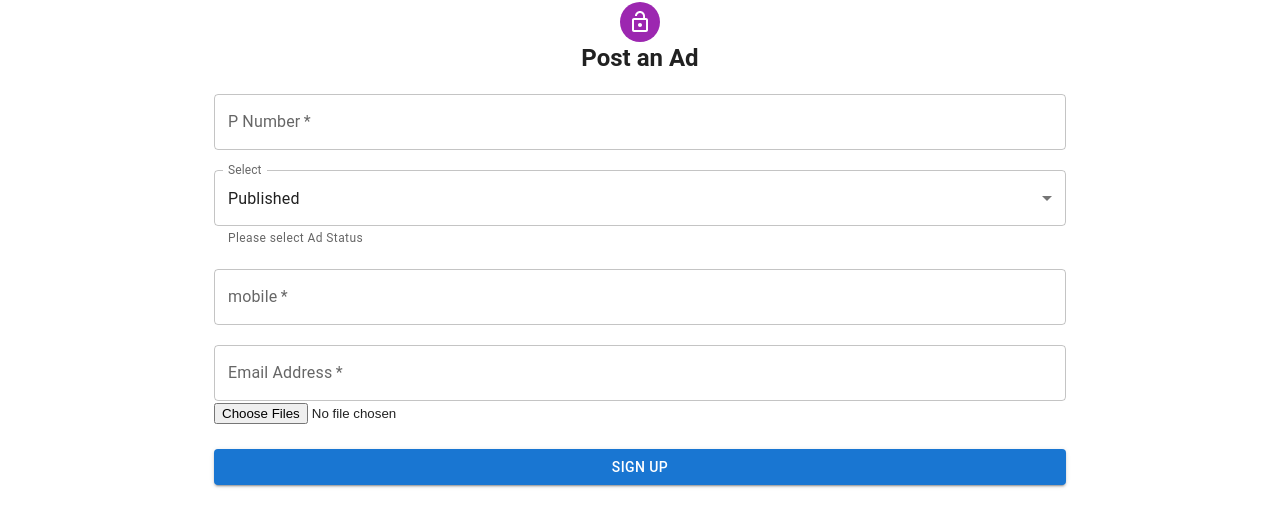
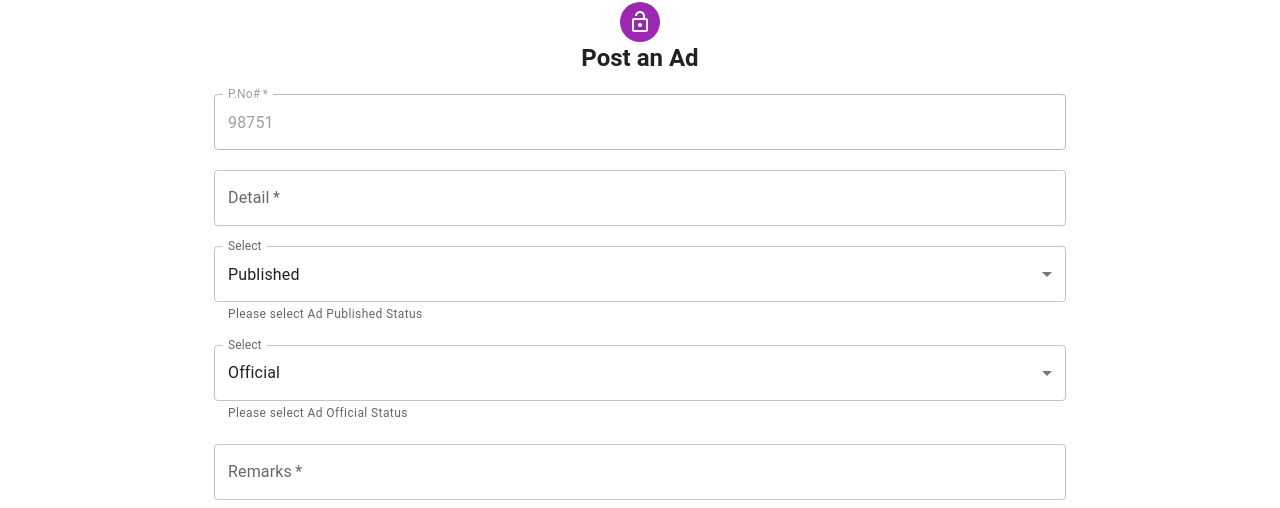
Before and after one commit to amigoow/adboard-mui, a React (Create React App) app: page /login in a window 1280 px wide. Shown: the part 444-952 px from the top of the page. Built offline with nearby package versions, Linux system fonts and the light colour scheme.

Commit message:
date added

```diff
--- a/package.json
+++ b/package.json
@@ -3,15 +3,18 @@
   "version": "0.1.0",
   "private": true,
   "dependencies": {
+    "@date-io/date-fns": "^2.13.1",
     "@emotion/react": "^11.7.1",
     "@emotion/styled": "^11.6.0",
     "@material-ui/core": "^4.12.3",
     "@material-ui/icons": "^4.11.2",
+    "@mui/lab": "^5.0.0-alpha.71",
     "@mui/material": "^5.2.5",
     "@testing-library/jest-dom": "^5.16.1",
     "@testing-library/react": "^12.1.2",
     "@testing-library/user-event": "^13.5.0",
     "axios": "^0.24.0",
+    "date-fns": "^2.28.0",
     "material-auto-rotating-carousel": "^3.0.2",
     "moment": "^2.29.1",
     "react": "^17.0.2",
--- a/src/Components/UploadFile.js
+++ b/src/Components/UploadFile.js
@@ -13,34 +13,44 @@ import LockOpenIcon from '@material-ui/icons/LockOpen';
 import Typography from '@mui/material/Typography';
 import { createTheme, ThemeProvider } from '@mui/material/styles';
 import { getSuggestedQuery } from '@testing-library/react';
+import AdapterDateFns from '@mui/lab/AdapterDateFns';
+import LocalizationProvider from '@mui/lab/LocalizationProvider';
+import DatePicker from '@mui/lab/DatePicker';
 
 const UploadFile = () => {
-  const [selectedFile, setSelectedFile] = React.useState(null);
 
   const selectPublishedStatus = [
     {
-      value: 'T',
+      value: 'P',
       label: 'Published',
     },
     {
-      value: 'F',
+      value: 'D',
       label: 'Deferred',
     }
   ];
 
-  const [pnumber, setPnumber] = useState("");
-  const [pname, setPname] = useState("");
+  const selectOfficialStatus = [
+    {
+      value: 'O',
+      label: 'Official',
+    },
+    {
+      value: 'C',
+      label: 'Caks',
+    }
+  ];
+
+  const [pnumber, setNumber] = useState("9875");
   const [detail, setDetail] = useState("");
-  const [EmergencyStatus, setEmergencyStatus] = useState("T");
-  const [PublishedStatus, setPublishedStatus] = useState("T");
-  const [OfficialStatus, setOfficialStatus] = useState("T");
-  const [createdBy, setCreatedBy] = useState("");
+  const [PublishedStatus, setPublishedStatus] = useState("P");
+  const [OfficialStatus, setOfficialStatus] = useState("O");
   const [remarks, setRemarks] = useState("");
   const [itemValue, setItemValue] = useState("");
-  const [mobileno, setMobile] = useState("");
-  const [email, setEmail] = useState("");
-  const [file, setSelectedFiles] = useState("");
   const theme = createTheme();
+  const [selectedFile, setSelectedFile] = useState(null);
+  const [date, setDate] = React.useState(null);
+
 
   const handleSubmit = (event) => {
     event.preventDefault()
@@ -54,41 +64,34 @@ const UploadFile = () => {
         data: formData,
         headers: { "Content-Type": "multipart/form-data" },
         body: JSON.stringify({
-          pname: pname,
+          Number:pnumber,
           Detail: detail,
-          EmergencyStatus: EmergencyStatus,
           PublishedStatus: PublishedStatus,
           OfficialStatus: OfficialStatus,
-          CreatedBy: createdBy,
           Remarks: remarks,
           ItemValue: itemValue,
-          mobileno: mobileno,
-          email: email,
+          Date: date
         }),
       });
       const signup = {
-        pnumber: pnumber,
-        EmergencyStatus: EmergencyStatus,
+        Number:pnumber,
+        Detail: detail,
         PublishedStatus: PublishedStatus,
         OfficialStatus: OfficialStatus,
-        CreatedBy: createdBy,
         Remarks: remarks,
         ItemValue: itemValue,
-        mobileno: mobileno,
-        email: email,
+        Date: date
+
+
       }
       console.log(signup);
 
-      setPnumber("");
-      setEmergencyStatus("");
+      setNumber(pnumber);
       setPublishedStatus("");
       setOfficialStatus("");
-      setCreatedBy("");
       setRemarks("");
       setItemValue("");
-      setMobile("");
-      setEmail("");
-      setSelectedFiles("");
+      setDate("");
 
     } catch (error) {
       console.log(error)
@@ -127,28 +130,41 @@ const UploadFile = () => {
             <Grid item sm={12}>
 
               <form onSubmit={handleSubmit}>
+
+              <TextField
+                  required
+                  fullWidth
+                  id="pnumber"
+                  label="P.No#"
+                  name="Number"
+                  value={pnumber+1}
+                  // onChange={(e) => setNumber(e.target.value)+1}
+                  disabled
+                  autoFocus
+                  style={{ marginTop: '20px' }}
+                />
+
                 <TextField
                   required
                   fullWidth
-                  id="pnumber"
-                  label="P Number"
-                  name="pname"
-                  value={pname}
-                  onChange={(e) => setPnumber(e.target.value)}
+                  id="Detail"
+                  label="Detail"
+                  name="Detail"
+                  value={detail}
+                  onChange={(e) => setDetail(e.target.value)}
                   autoFocus
                   style={{ marginTop: '20px' }}
-
                 />
 
                 <TextField
-                  id="EmergencyStatus"
+                  id="PublishedStatus"
                   fullWidth
                   select
-                  name="emergencyStat"
+                  name="PublishedStatus"
                   label="Select"
-                  value={EmergencyStatus}
-                  helperText="Please select Ad Status"
-                  onChange={(e) => setEmergencyStatus(e.target.value)}
+                  value={PublishedStatus}
+                  helperText="Please select Ad Published Status"
+                  onChange={(e) => setPublishedStatus(e.target.value)}
                   style={{ marginTop: '20px' }}
 
                 >
@@ -159,41 +175,65 @@ const UploadFile = () => {
                   ))}
                 </TextField>
 
+                <TextField
+                  id="OfficialStatus"
+                  fullWidth
+                  select
+                  name="OfficialStatus"
+                  label="Select"
+                  value={OfficialStatus}
+                  helperText="Please select Ad Official Status"
+                  onChange={(e) => setOfficialStatus(e.target.value)}
+                  style={{ marginTop: '20px' }}
 
-
+                >
+                  {selectOfficialStatus.map((option) => (
+                    <MenuItem key={option.value} value={option.value}>
+                      {option.label}
+                    </MenuItem>
+                  ))}
+                </TextField>
 
                 <TextField
                   required
                   fullWidth
-                  id="mobile"
-                  type="number"
-                  label="mobile"
-                  name="mobile"
-                  value={mobileno}
-                  onChange={(e) => setMobile(e.target.value)}
-                  autoComplete="mobile"
+                  id="Remarks"
+                  label="Remarks"
+                  name="Remarks"
+                  value={remarks}
+                  onChange={(e) => setRemarks(e.target.value)}
                   autoFocus
                   style={{ marginTop: '20px' }}
-
-
                 />
-
 
                 <TextField
                   required
                   fullWidth
-                  id="email"
-                  label="Email Address"
-                  name="email"
-                  value={email}
-                  onChange={(e) => setEmail(e.target.value)}
+                  type="number"
+                  id="ItemValue"
+                  label="Item Value"
+                  name="ItemValue"
+                  value={itemValue}
+                  onChange={(e) => setItemValue(e.target.value)}
                   autoFocus
                   style={{ marginTop: '20px' }}
-
                 />
 
+                <LocalizationProvider dateAdapter={AdapterDateFns} >
+                  <DatePicker
+                    label="Expiry Date"
+                    value={date}
+                    inputFormat="dd/MM/yyyy"
+                    onChange={(newValue) => {
+                      setDate(newValue);
+                    }}
+                    renderInput={(params) => <TextField {...params} required fullWidth style={{ marginTop: '20px' }}  />}
+                  />
+                </LocalizationProvider>
+                <br />
 
-                <input type="file" onChange={handleFileSelect} multiple />
+                <input type="file" onChange={handleFileSelect} multiple style={{ marginTop: '20px' }}
+                />
                 {/* <input type="submit" value="Upload File" /> */}
 
 
```
Also changed, not shown: 1 other file (tests, documents, lock files or other folders).
